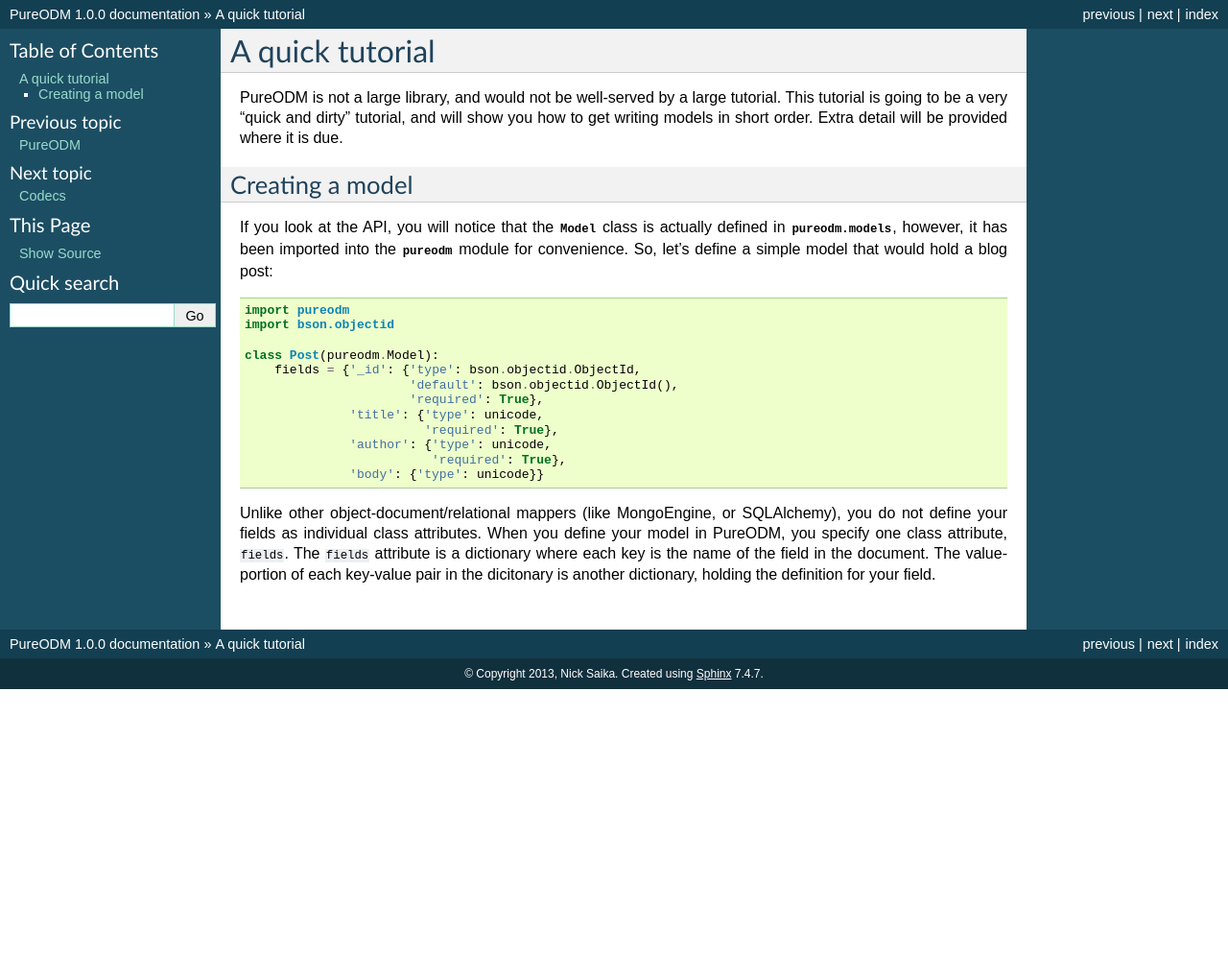
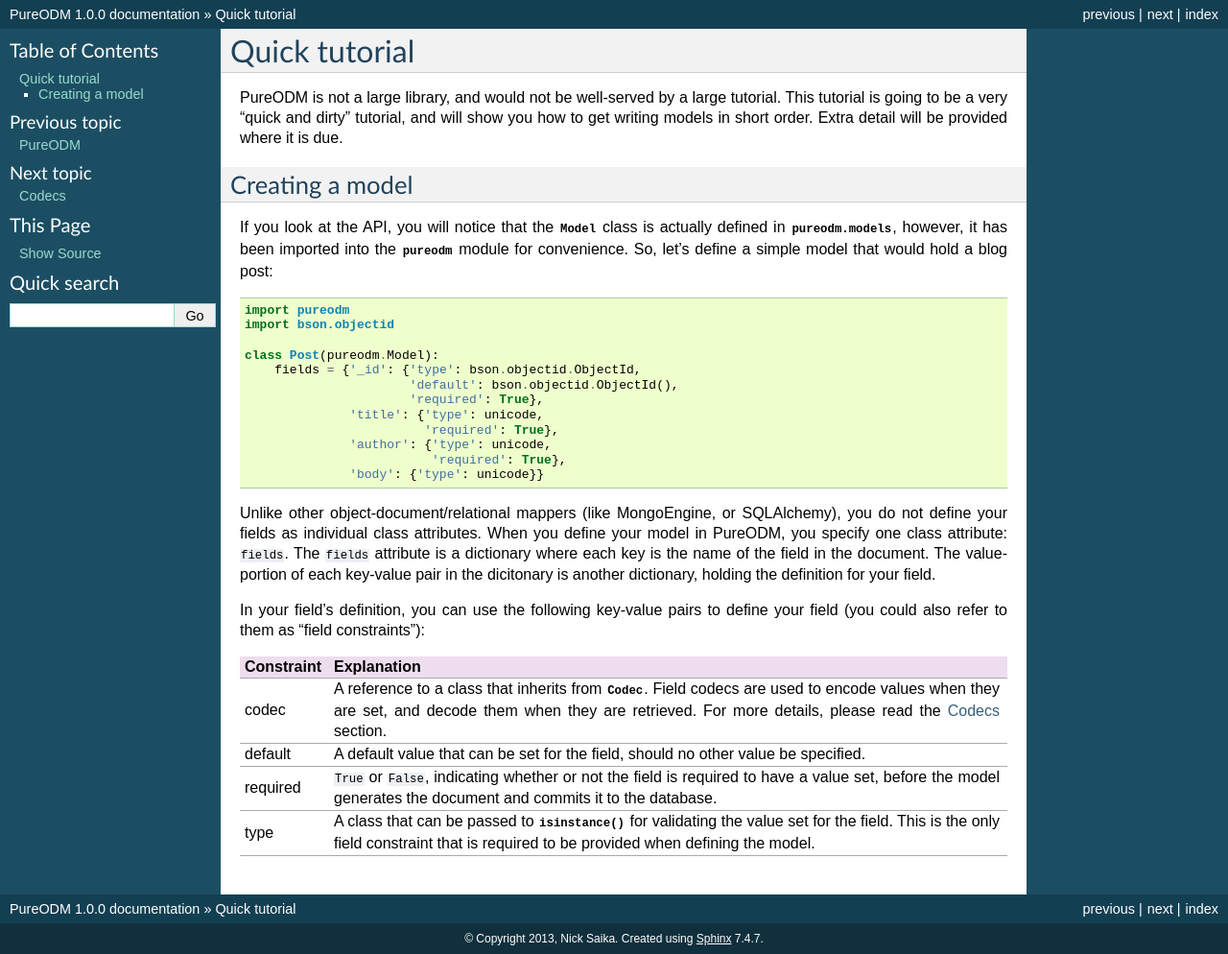
Before and after one commit to nesv/pureodm, a Sphinx documentation site: the page built from docs/quick-tutorial.rst, in a window 1280 px wide. Shown: the whole page at 96% size. Built offline with Sphinx 7.4.7, drawn with Linux system fonts in a browser that asks for light colours; before the commit the page ends 900 px from its top, so only the background shows below that.

Commit message:
Added a little more content to the tutorial.
Calling it a night; it is late.

```diff
--- a/docs/quick-tutorial.rst
+++ b/docs/quick-tutorial.rst
@@ -1,5 +1,5 @@
-A quick tutorial
-================
+Quick tutorial
+==============
 
 PureODM is not a large library, and would not be well-served by a large
 tutorial. This tutorial is going to be a very "quick and dirty" tutorial,
@@ -30,7 +30,32 @@
 
 Unlike other object-document/relational mappers (like MongoEngine, or
 SQLAlchemy), you do not define your fields as individual class attributes. When
-you define your model in PureODM, you specify one class attribute, ``fields``.
+you define your model in PureODM, you specify one class attribute: ``fields``.
 The ``fields`` attribute is a dictionary where each key is the name of the
 field in the document. The value-portion of each key-value pair in the
 dicitonary is another dictionary, holding the definition for your field.
+
+In your field's definition, you can use the following key-value pairs to define
+your field (you could also refer to them as "field constraints"):
+
++-----------------+------------------------------------------------------------+
+| Constraint      | Explanation                                                |
++=================+============================================================+
+| codec           | A reference to a class that inherits from                  |
+|                 | :py:class:`~pureodm.codecs.Codec`. Field codecs are used   |
+|                 | to encode values when they are set, and decode them when   |
+|                 | they are retrieved. For more details, please read the      |
+|                 | :ref:`codecs` section.                                     |
++-----------------+------------------------------------------------------------+
+| default         | A default value that can be set for the field, should no   |
+|                 | other value be specified.                                  |
++-----------------+------------------------------------------------------------+
+| required        | ``True`` or ``False``, indicating whether or not the field |
+|                 | is required to have a value set, before the model          |
+|                 | generates the document and commits it to the database.     |
++-----------------+------------------------------------------------------------+
+| type            | A class that can be passed to :py:func:`isinstance()` for  |
+|                 | validating the value set for the field. This is the only   |
+|                 | field constraint that is required to be provided when      |
+|                 | defining the model.                                        |
++-----------------+------------------------------------------------------------+
```
